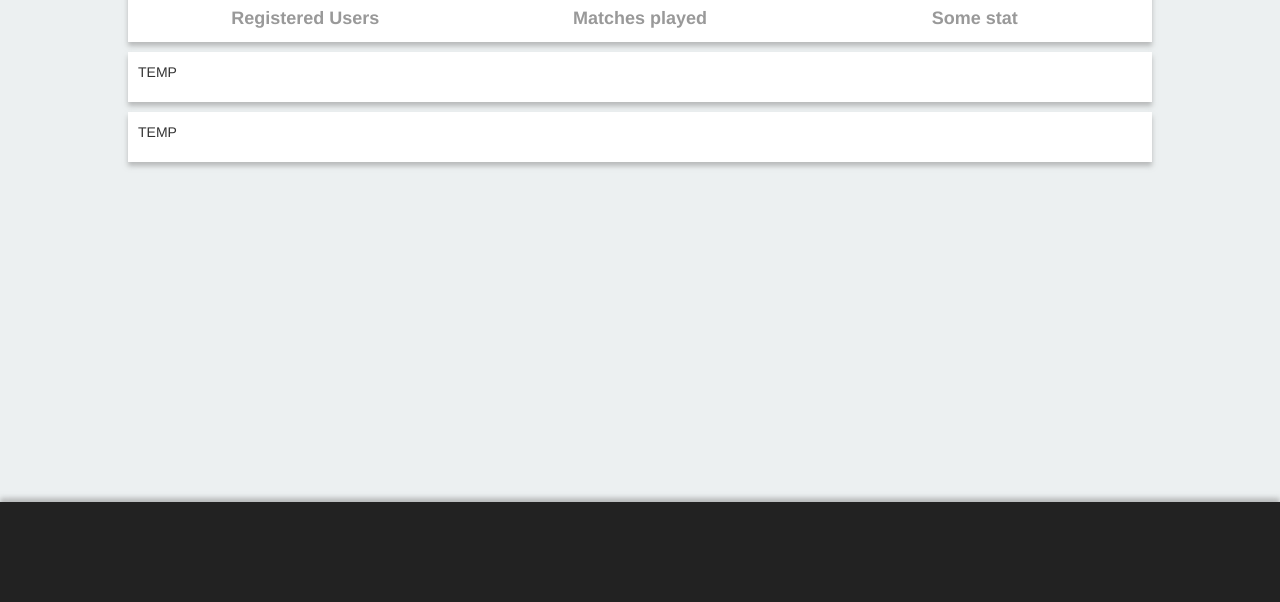
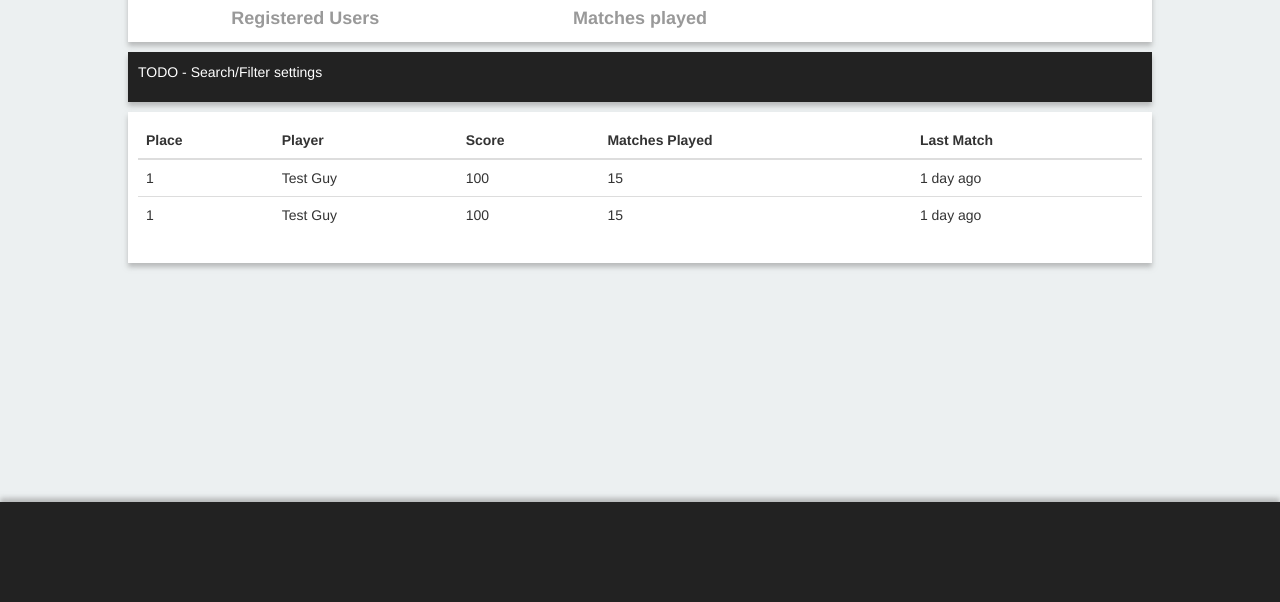
Before and after one commit to Samuel-Potter-University-Portfolio/301CR-Web-API, a website: page frontend/index.html in a window 1280 px wide. Shown: the part 198-800 px from the top of the page. Drawn offline with nearby package versions, Linux system fonts and the light colour scheme.

Commit message:
Added leaderboard table

```diff
--- a/frontend/Scripts/leaderboard.js
+++ b/frontend/Scripts/leaderboard.js
@@ -1,5 +1,3 @@
-
-
 /**
 * Count up this particular stat
 * @param $(this)		The current (.stat-count) element to count up
@@ -38,5 +36,71 @@ $(".stat-count").each(function()
 	// Take 1 second to reach target
 	$(this).data("total", total);
 	$(this).html('0');
-	countStat($(this), 3000/total);
+	countStat($(this), 2000/total);
 });
+
+
+
+// Hide the template from view
+$("#lb-entry-template").hide();
+
+/**
+* Clear all of the entries in the leaderboard
+*/
+function ClearLeaderboard()
+{
+	var template = $("#lb-entry-template");
+	$(".lb-entry").each(function()
+	{
+		// Don't delete template
+		if($(this) != template)
+			$(this).remove();
+	});
+}
+
+/**
+* Add a single entry to the leaderboard
+* @param {object} entry			The all data about this specific entry
+*/
+function AddLeaderboardEntry(entry)
+{
+	var $row = $("#lb-entry-template").clone();
+	$row.find("#place").text(entry.place);
+	$row.find("#name").text(entry.name);
+	$row.find("#score").text(entry.score);
+	$row.find("#matched-played").text(entry.matchesPlayed);
+	$row.find("#last-match").text(entry.lastMatch);
+
+	$("#lb-table-body").append($row);
+	$row.show();
+}
+/**
+* Add multiple leaderboard entries
+* @param {object:array} entries			An array of all the entries to add
+*/
+function AddLeaderboardEntries(entries)
+{
+	entries.forEach(function(entry)
+	{
+		AddLeaderboardEntry(entry);
+	});
+}
+
+AddLeaderboardEntries(
+[
+	{
+		place: 1,
+		name: "Test Guy",
+		score: 100,
+		matchesPlayed: 15,
+		lastMatch: "1 day ago"
+	},
+	{
+		place: 1,
+		name: "Test Guy",
+		score: 100,
+		matchesPlayed: 15,
+		lastMatch: "1 day ago"
+	}
+]
+);
--- a/frontend/css/leaderboard.css
+++ b/frontend/css/leaderboard.css
@@ -4,7 +4,6 @@
 	margin:0 auto;
 	text-align:center;
 }
-
 
 .highlight
 {
@@ -23,3 +22,9 @@
 	font-size:18px;
 	color:#999;
 }
+
+.lb-filters
+{
+	background-color: #222;
+	color:#FFF;
+}
--- a/frontend/index.html
+++ b/frontend/index.html
@@ -61,23 +61,36 @@
 					</div>
 				</div>
 				<div class="col-lg-4">
-					<div class="milestone-counter">
-						<span class="stat-count highlight">0</span>
-						<div class="stat-details">Some stat</div>
-					</div>
 				</div>
 			</div>
 		</div>
 
 
-		<!-- Querry settings -->
-		<div class="container card">
-			<p>TEMP</p>
+		<!-- Query settings -->
+		<div class="container card lb-filters">
+			<p>TODO - Search/Filter settings</p>
 		</div>
 
-		<!-- Leard board -->
+		<!-- Leader board -->
 		<div class="container card">
-			<p>TEMP</p>
+			<table class="table table-hover lb-table">
+				<thead>
+					<th>Place</th>
+					<th>Player</th>
+					<th>Score</th>
+					<th>Matches Played</th>
+					<th>Last Match</th>
+				</head>
+				<tbody id="lb-table-body">
+					<tr id="lb-entry-template" class="lb-entry">
+						<td id="place">1</td>
+						<td id="name">Player Name</td>
+						<td id="score">100</td>
+						<td id="matched-played">1</td>
+						<td id="last-match">1 day ago</td>
+					</tr>
+				</tbody>
+			</table>
 		</div>
 
 	<footer class="fixed-bottom footer">
```
